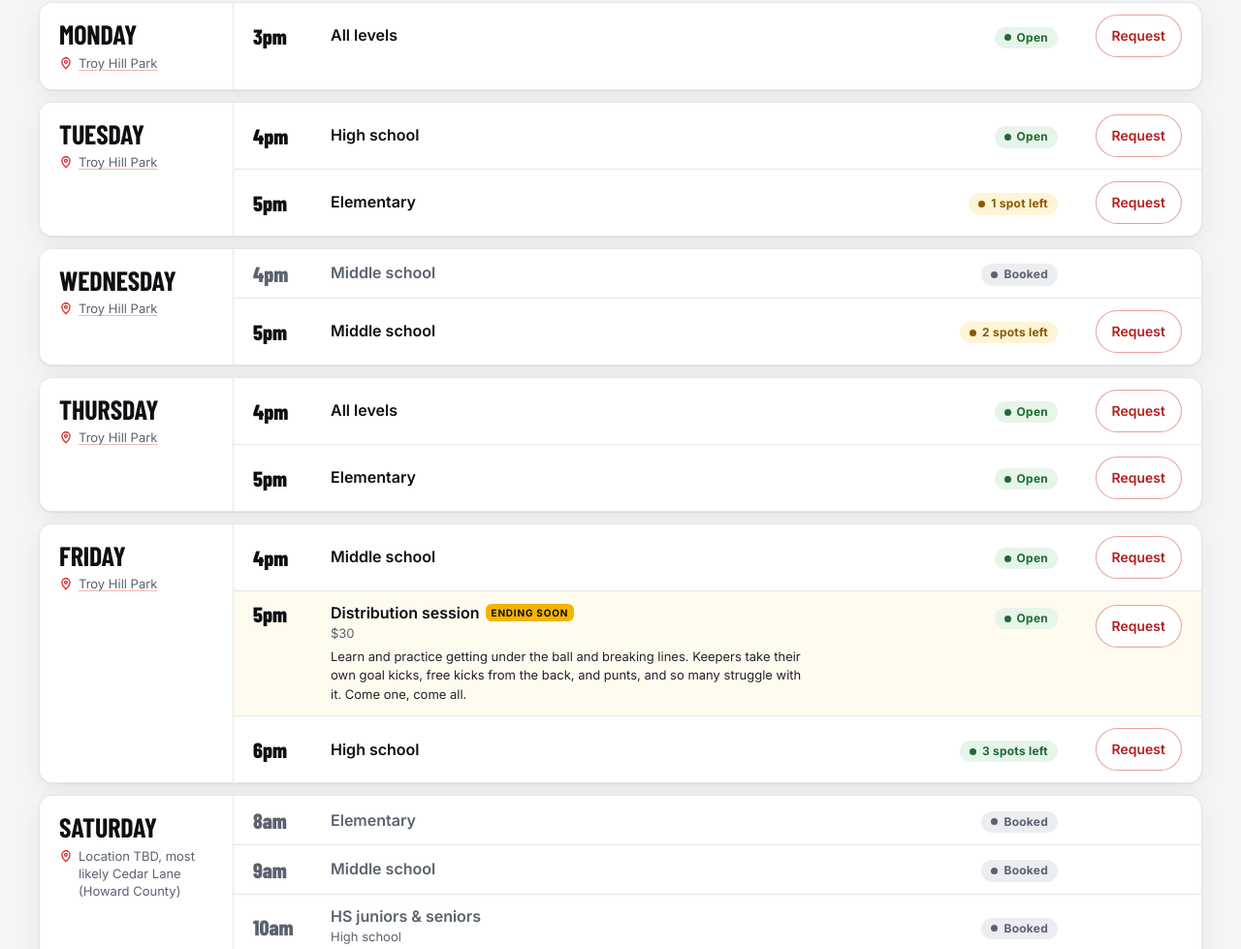
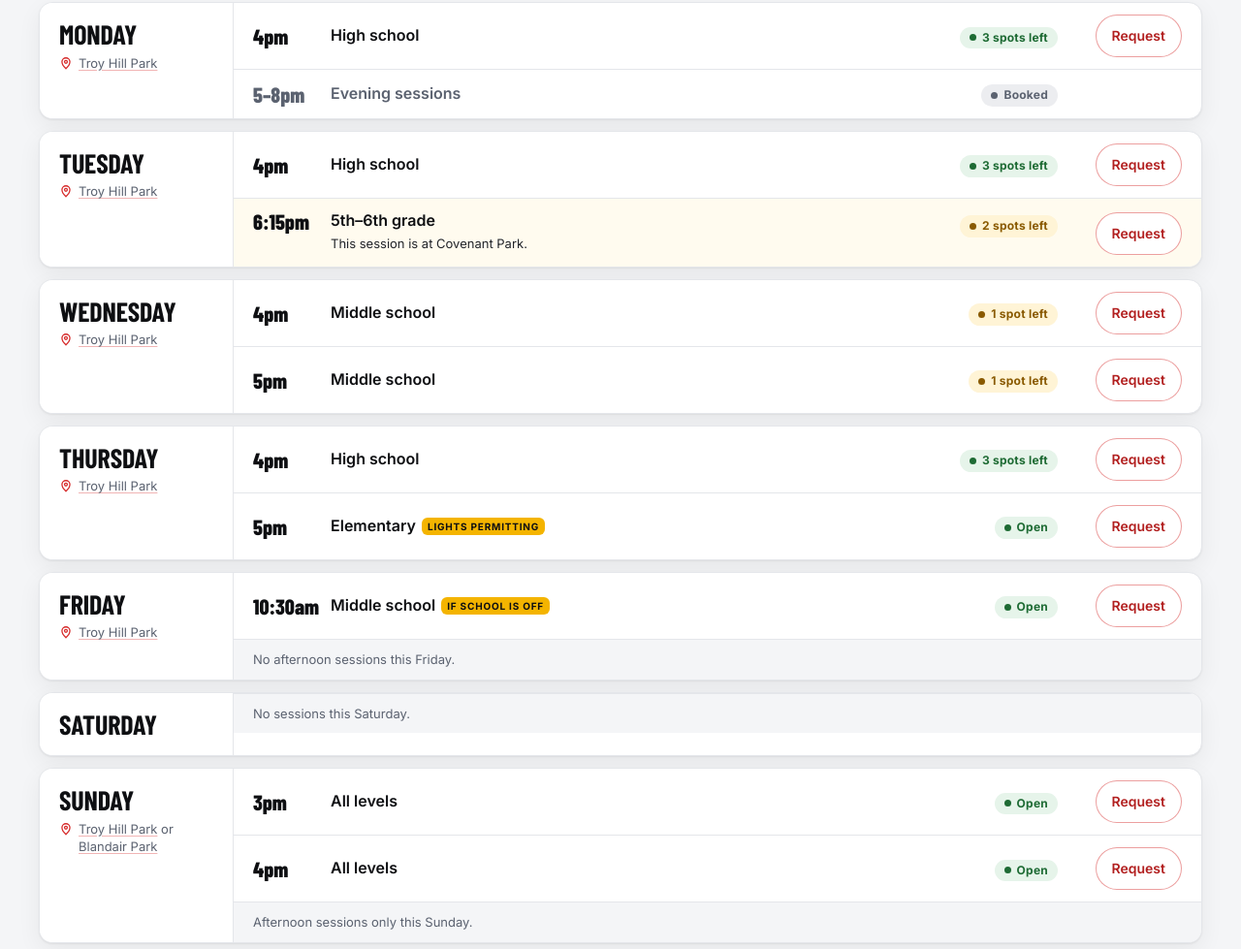
Before and after one commit to me5231979/PellsKeeperSchool, a plain HTML site: page index.html in a window 1280 px wide. Shown: the part 3048-4027 px from the top of the page at 97% size. Drawn offline with Linux system fonts and the light colour scheme.

Commit message:
Private: new week schedule; Huffing to Stuffing grades 3-11
Replace the week's private sessions, support a day with no sessions
(note only, no location line), and open Huffing to Stuffing to grades
3-11.

Co-Authored-By: Claude Opus 5.5 <noreply@anthropic.com>
Claude-Session: https://claude.ai/code/session_01GNiCng6zLt17w9VnQqh8WE

```diff
--- a/index.html
+++ b/index.html
@@ -151,7 +151,7 @@
             <dl class="facts">
               <div><dt>When</dt><dd>Wed, Nov 25 · 9am–noon</dd></div>
               <div><dt>Where</dt><dd><a class="map-link" href="https://www.google.com/maps/search/?api=1&query=Covenant+Park%2C+4560+Centennial+Ln%2C+Ellicott+City%2C+MD" target="_blank" rel="noopener">Covenant Park, Ellicott City<span class="sr-only"> (opens map in a new tab)</span></a></dd></div>
-              <div><dt>Ages</dt><dd>8–16 · grades 3–10</dd></div>
+              <div><dt>Ages</dt><dd>Grades 3–11</dd></div>
             </dl>
             <p class="camp-note">A morning in goal before Thanksgiving dinner.</p>
             <button class="cal-link" type="button" data-cal><svg width="16" height="16" viewBox="0 0 24 24" aria-hidden="true"><rect x="3" y="5" width="18" height="16" rx="2"/><path d="M16 3v4M8 3v4M3 10h18M12 14v4M10 16h4"/></svg>Add to calendar<span class="sr-only"> – Huffing to Stuffing</span></button>
--- a/main.js
+++ b/main.js
@@ -83,7 +83,7 @@
       <article class="pt-day" data-pt-day>
         <header>
           <h3>${esc(d.day)}</h3>
-          <p class="pt-loc"><svg width="14" height="14" viewBox="0 0 24 24" aria-hidden="true"><path d="M12 22s7-6.2 7-12a7 7 0 1 0-14 0c0 5.8 7 12 7 12z"/><circle cx="12" cy="10" r="2.5"/></svg><span>${placeHTML(d.location)}</span></p>
+${d.location ? `<p class="pt-loc"><svg width="14" height="14" viewBox="0 0 24 24" aria-hidden="true"><path d="M12 22s7-6.2 7-12a7 7 0 1 0-14 0c0 5.8 7 12 7 12z"/><circle cx="12" cy="10" r="2.5"/></svg><span>${placeHTML(d.location)}</span></p>` : ''}
         </header>
         <div class="pt-body">
           <ul class="pt-list">${d.sessions.map((s, si) => row(d, di, s, si)).join('')}</ul>
@@ -103,8 +103,9 @@
           const ok = lvl === 'all' || li.dataset.level === lvl || li.dataset.level === 'all';
           li.hidden = !ok; if (ok) shown++;
         });
-        $('.pt-empty', day).hidden = shown > 0;
-        day.classList.toggle('is-dim', shown === 0);
+        const none = !$('.pt-session', day); // a day off: its note says so
+        $('.pt-empty', day).hidden = none || shown > 0;
+        day.classList.toggle('is-dim', !none && shown === 0);
       });
     };
     levelChips.forEach((c) => c.addEventListener('click', () => applyLevel(c.dataset.level)));
--- a/private-sessions.js
+++ b/private-sessions.js
@@ -14,7 +14,8 @@
     about:  optional — longer description (shows under the session)
 
   Day:
-    day, location, note (optional), sessions: [ ... ]
+    day, location ("" for a day off), note (optional), sessions: [ ... ]
+    A day off: sessions: [] with a note, e.g. "No sessions this Saturday."
 */
 window.PRIVATE_SESSIONS = {
   weekOf: "", // e.g. "Oct 26 – Nov 1". Leave "" to just say "This week".
@@ -27,67 +28,55 @@ window.PRIVATE_SESSIONS = {
       day: "Monday",
       location: "Troy Hill Park",
       sessions: [
-        { time: "3pm", level: "all" },
+        { time: "4pm", level: "high", spots: 3 },
+        { time: "5–8pm", level: "all", label: "Evening sessions", booked: true },
       ],
     },
     {
       day: "Tuesday",
       location: "Troy Hill Park",
       sessions: [
-        { time: "4pm", level: "high" },
-        { time: "5pm", level: "elementary", spots: 1 },
+        { time: "4pm", level: "high", spots: 3 },
+        { time: "6:15pm", level: "all", label: "5th–6th grade", spots: 2, about: "This session is at Covenant Park." },
       ],
     },
     {
       day: "Wednesday",
       location: "Troy Hill Park",
       sessions: [
-        { time: "4pm", level: "middle", booked: true },
-        { time: "5pm", level: "middle", spots: 2 },
+        { time: "4pm", level: "middle", spots: 1 },
+        { time: "5pm", level: "middle", spots: 1 },
       ],
     },
     {
       day: "Thursday",
       location: "Troy Hill Park",
       sessions: [
-        { time: "4pm", level: "all" },
-        { time: "5pm", level: "elementary" },
+        { time: "4pm", level: "high", spots: 3 },
+        { time: "5pm", level: "elementary", tag: "Lights permitting" },
       ],
     },
     {
       day: "Friday",
       location: "Troy Hill Park",
+      note: "No afternoon sessions this Friday.",
       sessions: [
-        { time: "4pm", level: "middle" },
-        {
-          time: "5pm",
-          level: "all",
-          label: "Distribution session",
-          price: "$30",
-          tag: "Ending soon",
-          about: "Learn and practice getting under the ball and breaking lines. Keepers take their own goal kicks, free kicks from the back, and punts, and so many struggle with it. Come one, come all.",
-        },
-        { time: "6pm", level: "high", spots: 3 },
+        { time: "10:30am", level: "middle", tag: "If school is off" },
       ],
     },
     {
       day: "Saturday",
-      location: "Location TBD, most likely Cedar Lane (Howard County)",
-      sessions: [
-        { time: "8am", level: "elementary", booked: true },
-        { time: "9am", level: "middle", booked: true },
-        { time: "10am", level: "high", label: "HS juniors & seniors", booked: true },
-        { time: "11am", level: "high", booked: true, waitlist: true },
-      ],
+      location: "",
+      note: "No sessions this Saturday.",
+      sessions: [],
     },
     {
       day: "Sunday",
       location: "Troy Hill Park or Blandair Park",
-      note: "No 11am session this week.",
+      note: "Afternoon sessions only this Sunday.",
       sessions: [
-        { time: "8am", level: "elementary", spots: 2 },
-        { time: "9am", level: "middle" },
-        { time: "10am", level: "high", spots: 3 },
+        { time: "3pm", level: "all" },
+        { time: "4pm", level: "all" },
       ],
     },
   ],
```
